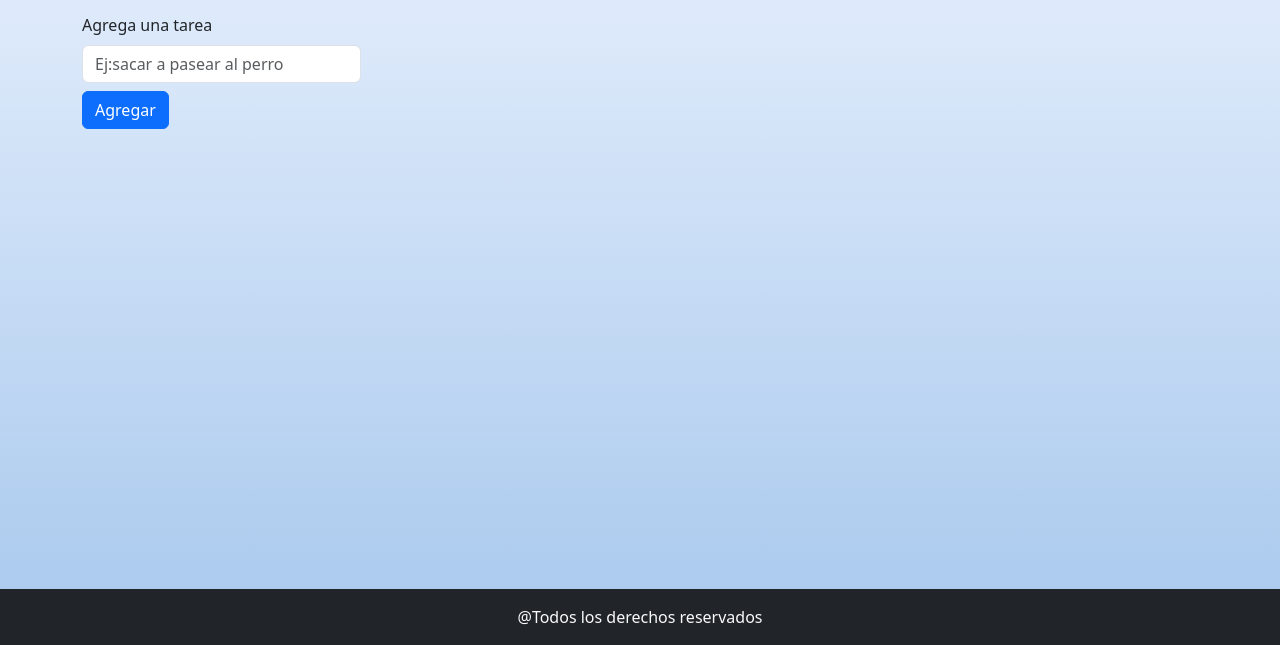
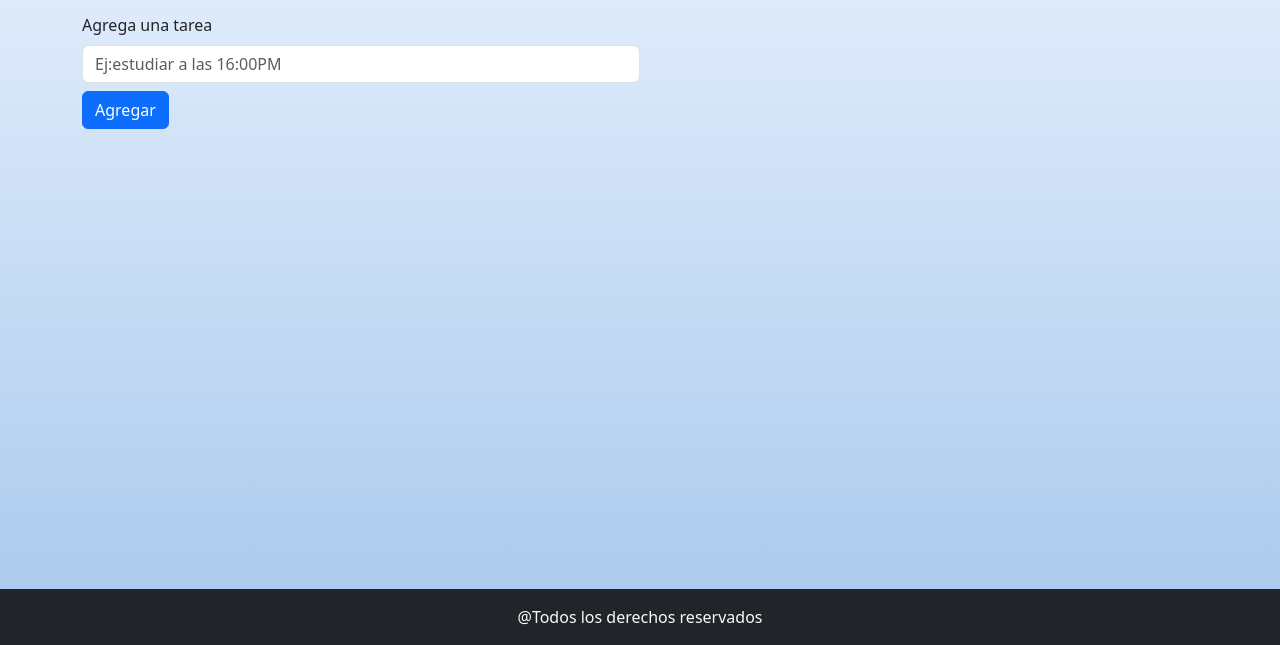
Before and after one commit to JulianGr16/ListaDeTareas, a plain HTML site: page index.html in a window 1280 px wide. Shown: the part 155-800 px from the top of the page. Drawn offline with nearby package versions, Linux system fonts and the light colour scheme.

Commit message:
se hicieron pequeñas modificaciones

```diff
--- a/index.html
+++ b/index.html
@@ -29,10 +29,14 @@
             <div>
               <h3>Lista de Tareas</h3>
             </div>
-            <div class="my-3">
-              <label class="form-label">Agrega una tarea</label>
-              <input type="text" class="form-control w-25" placeholder="Ej:sacar a pasear al perro" required>
-              <button class="btn btn-primary mt-2" id="agregar">Agregar</button>
+            <div class="my-3 row">
+              <div class="col-sm-12">
+                <label class="form-label">Agrega una tarea</label>
+               <input type="text" class="form-control w-50" placeholder="Ej:estudiar a las 16:00PM" required>
+              </div>
+              <div class="col-sm-12">
+                <button class="btn btn-primary mt-2" id="agregar">Agregar</button>
+              </div>
             </div>
           </form>
         </section>
```
